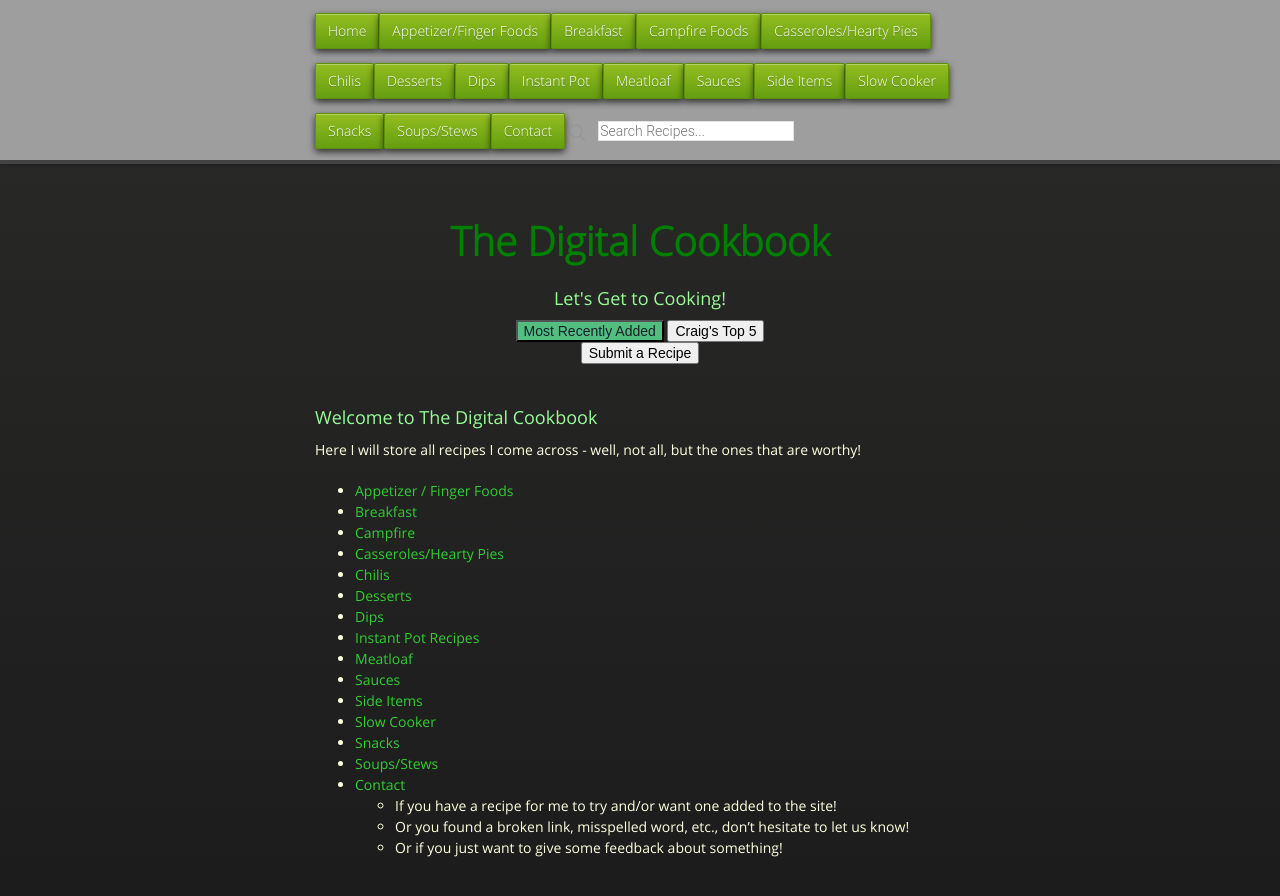
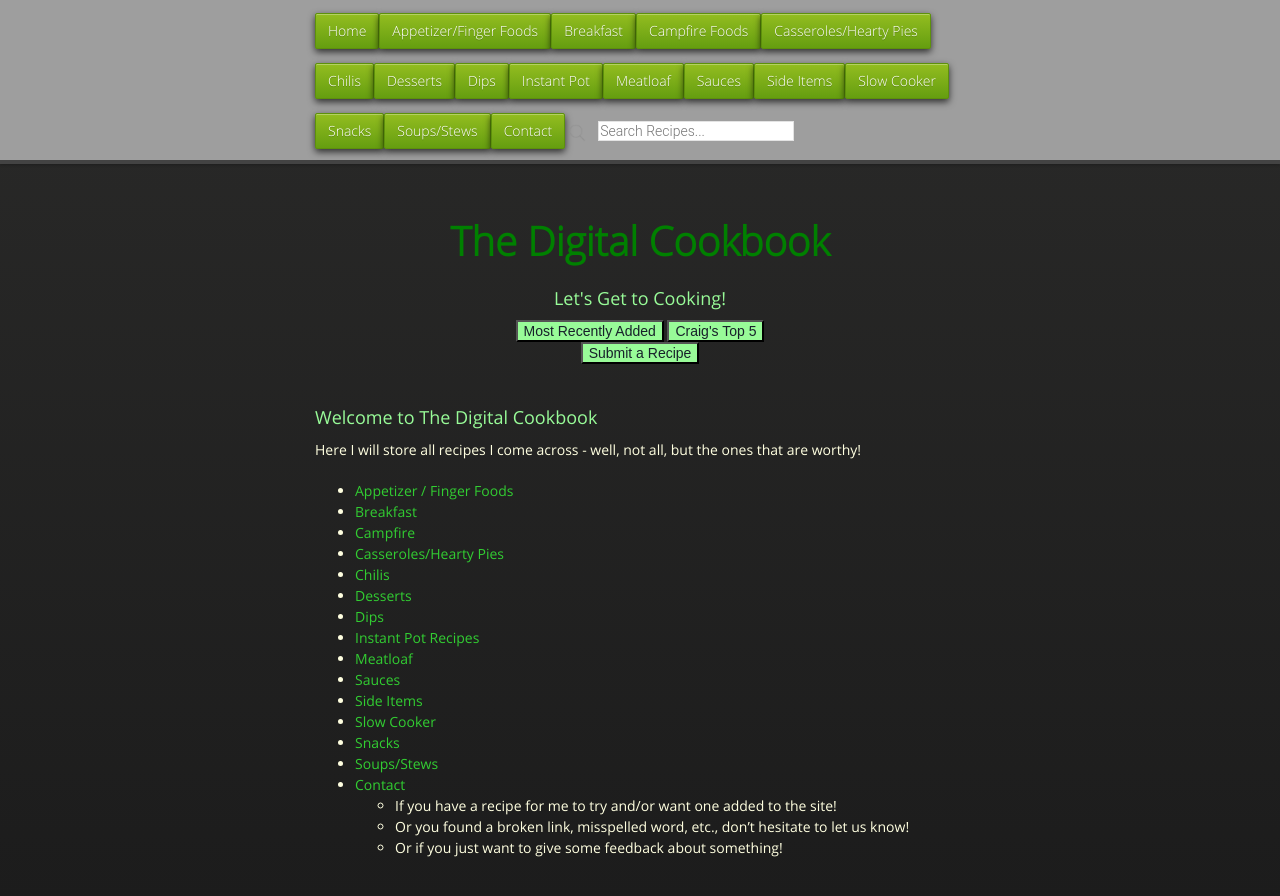
Before and after one commit to cmwillett/TheDigitalCookbook, a Jekyll site: the page built from index.md, in a window 1280 px wide. Shown: the top 896 px of the page. Built offline with Jekyll 4.4.1, drawn with Linux system fonts in a browser that asks for light colours; nearby versions of some CDN libraries.

Commit message:
Update default.html

```diff
--- a/_layouts/default.html
+++ b/_layouts/default.html
@@ -65,12 +65,12 @@ tipue_search_active: true
                     <center><h3>Let's Get to Cooking!</h3></center>
                     <center>
                     <form>
-                        <input type="button" value="Most Recently Added"  style="background-color:#52BE80; color:#17202A;" onclick="window.location.href='{{site.github.url}}/MostRecentlyAdded/index.html'" />
-                        <input type="button" value="Craig's Top 5" onclick="window.location.href='{{site.github.url}}/CraigsTop5/index.html'" />
+                        <input type="button" value="Most Recently Added"  style="background-color:#98FB98; color:#17202A;" onclick="window.location.href='{{site.github.url}}/MostRecentlyAdded/index.html'" />
+                        <input type="button" value="Craig's Top 5" style="background-color:#98FB98; color:#17202A;" onclick="window.location.href='{{site.github.url}}/CraigsTop5/index.html'" />
                     </form>
                     <form action="mailto:craig.willett@gmail.com" method="GET">
                         <input name="subject" type="hidden" value="TDC-New Recipe"/>
-                        <input type="submit" value="Submit a Recipe"/>
+                        <input type="submit" value="Submit a Recipe" style="background-color:#98FB98; color:#17202A;"/>
                     </form>
                     </center>
                 </div>
```
